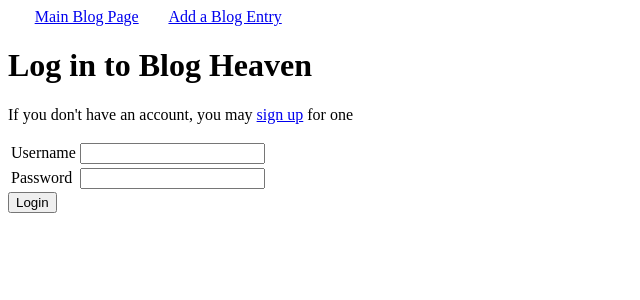
After one commit to GregSpokas/blogz, a Flask app: page /login in a window 1280 px wide. The commit adds this page. Shown: the top 300 px of the page, without its empty margins (0-640 px from the left). Run offline with Flask 2, Linux system fonts and the light colour scheme.

Commit message:
Added login and signup html, coded login and signup handlers

```diff
--- a/main.py
+++ b/main.py
@@ -1,9 +1,10 @@
-from flask import Flask, redirect, render_template, request
+from flask import Flask, redirect, render_template, request, session, flash
 from flask_sqlalchemy import SQLAlchemy
+import re
 
 app = Flask(__name__)
 app.config['DEBUG'] = True
-app.config['SQLALCHEMY_DATABASE_URI'] = 'mysql+pymysql://build-a-blog:hJr3`krm*tEt-E6@localhost:8889/build-a-blog'
+app.config['SQLALCHEMY_DATABASE_URI'] = 'mysql+pymysql://blogz:gTG#49GBf*dUi#n@localhost:8889/blogz'
 app.config['SQLALCHEMY_ECHO'] = True
 db = SQLAlchemy(app)
 
@@ -12,14 +13,25 @@ class Blog(db.Model):
 
     id = db.Column(db.Integer, primary_key=True)
     title = db.Column(db.String(120))
-    body = db.Column(db.String(1500))
+    body = db.Column(db.String(800))
+    owner_id = db.Column(db.Integer, db.ForeignKey('user.id'))
 
 
-    def __init__(self, title, body):
+    def __init__(self, title, body, owner):
         self.title = title
         self.body = body
+        self.owner = owner
 
 
+class User(db.Model):
+    id = db.Column(db.Integer, primary_key=True)
+    username = db.Column(db.String(50), unique=True)
+    password = db.Column(db.String(50))
+    blogs = db.relationship('Blog', backref='owner')
+
+    def __init__(self, username, password):
+        self.username = username
+        self.password = password
 
 @app.route('/blog')
 def index():
@@ -30,7 +42,7 @@ def index():
         post = post)
     posts = Blog.query.order_by(Blog.id.desc()).all()
 
-    return render_template('blog.html',title="Build-a-Blog",
+    return render_template('blog.html',title="Blog Heaven",
         posts=posts)
 
 
@@ -67,6 +79,64 @@ def new_post():
     else:
         return render_template('new_blog_entry.html')
 
+@app.route('/login', methods = ['POST','GET'])
+def login():
+    if request.method == 'POST':
+        username = request.form['username']
+        password = request.form['password']
+        user = User.query.filter_by(username=username).first()
+
+        if user and user.password == password:
+            session['username'] = username
+            flash("Logged In")
+            return redirect('/newpost')
+        elif user and user.password != password:
+            flash('User password incorrect', 'error')
+            return redirect('/login')
+        elif not user:
+            flash('This username does not exist','error')
+
+    return render_template("login.html")
+
+@app.route('/signup',methods=['POST', 'GET'])
+def signup():
+    if request.method == 'POST':
+        username = request.form['username']
+        password = request.form['password']
+        verify = request.form['verify']
+
+        if username == "" or password == "" or verify =="":
+            flash('One or more fields are invalid', 'error')
+            return redirect('/signup')
+
+        if len(username) > 0:
+            if len(username) < 3 or re.search(r"\s",username):
+                flash('Please enter a username atleast 3 characters or username contains spaces.', 'error')
+                return redirect('/signup')
+
+        if len(password) > 0:
+            if len(password) < 3 or re.search(r"\s",password):
+                flash('Please enter a password atleast 3 characters or password contains spaces.')
+                password = ""
+                return redirect('/signup')
+
+        if password != verify:
+            flash('Password and verify password do not match', 'error')
+            return redirect('/signup')
+
+        existing_user = User.query.filter_by(username=username).first()
+        if not existing_user:
+            new_user = User(username, password)
+            db.session.add(new_user)
+            db.session.flush()
+            db.session.commit()
+            session['username'] = username
+            return redirect('/newpost')
+        else:
+            flash('That username is already in use', 'error')
+            return redirect('/signup')
+
+
 
 if __name__ == '__main__':
     app.run()
--- a/templates/blog.html
+++ b/templates/blog.html
@@ -1,7 +1,7 @@
 {% extends "base.html" %}
 
 {% block content %}
-    <h1 style="text-align: center">Build a Blog</h1>
+    <h1 style="text-align: center">Blog Heaven</h1>
 
     {% if posts|length == 0 %}
         <p>No Blog Posts Yet</p>
--- /dev/null
+++ b/templates/login.html
@@ -0,0 +1,23 @@
+{% extends "base.html" %}
+
+{% block content %}
+<h1>Log in to Blog Heaven</h1>
+<p>If you don't have an account, you may <a href="/signup">sign up</a> for one</p>
+<form action="/login" method="post">
+    <table>
+        <tr>
+            <td><label for="username">Username</label></td>
+            <td>
+                <input name="username" type="text" value="{{ username }}">
+            </td>
+        </tr>
+        <tr>
+            <td><label for="password">Password</label></td>
+            <td>
+                <input name="password" type="password" value = "{{password}}">
+            </td>
+        </tr>
+    </table>
+    <input type="submit" value="Login">
+</form>
+{% endblock %}
```
Also changed, not shown: templates/signup.html (added, +28 -0 lines).
